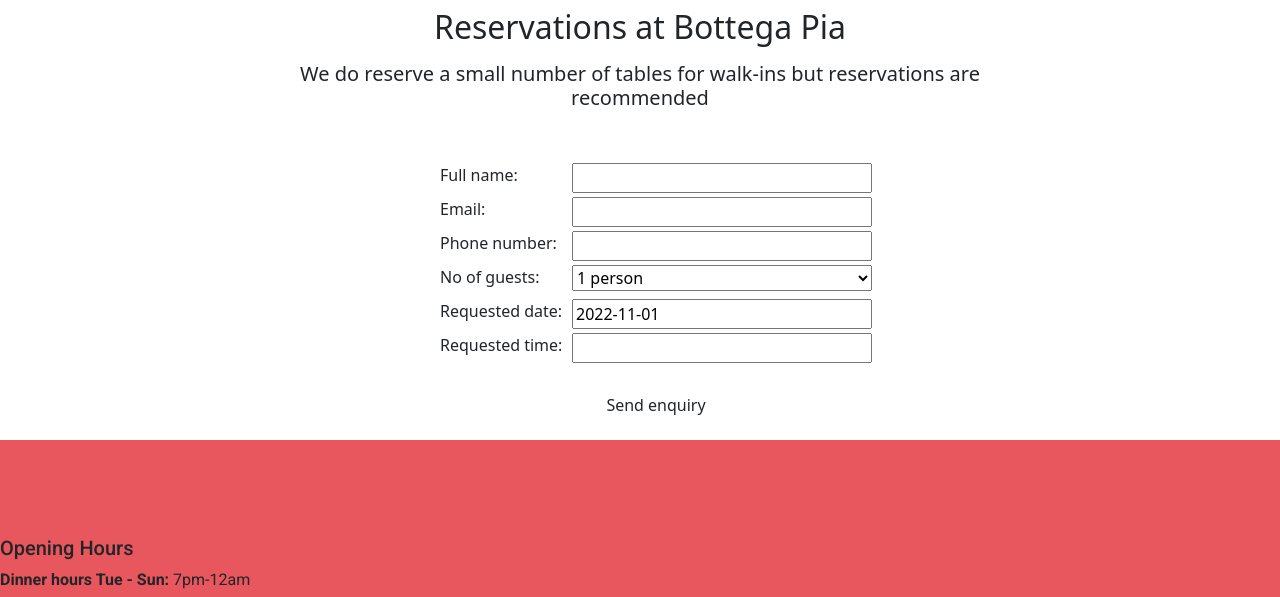
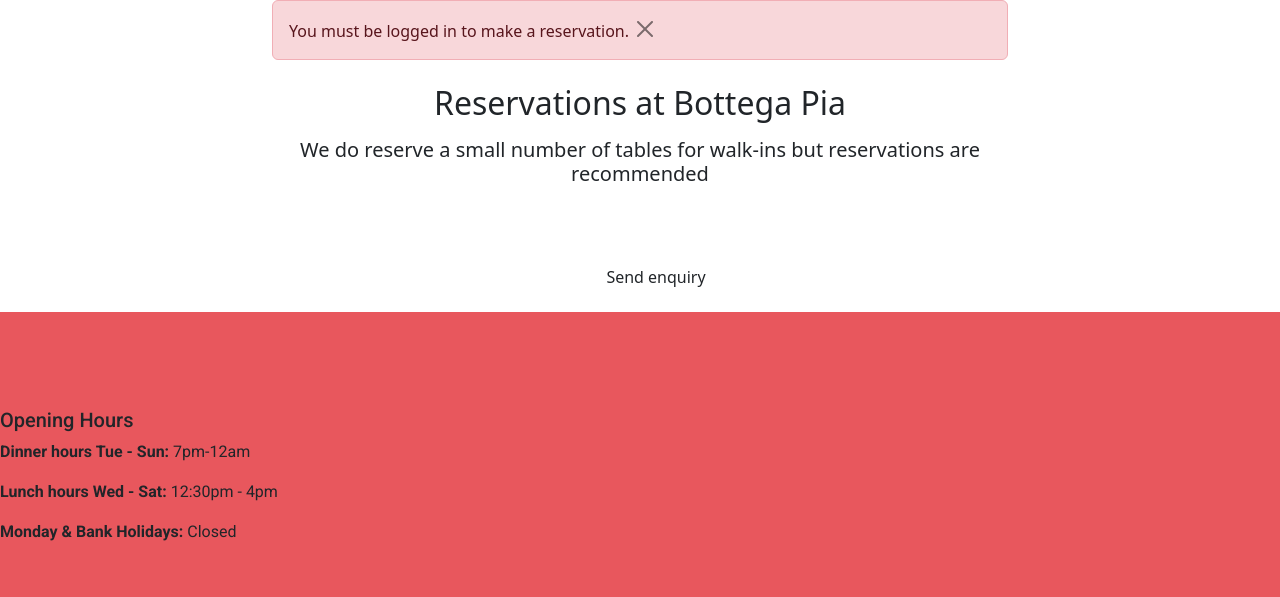
Before and after one commit to ExcellentWish/portfolio-project-4, a Django app: page /reservations/ in a window 1280 px wide. Shown: the part 321-918 px from the top of the page. Run offline with Django 3.2, Linux system fonts and the light colour scheme; some libraries are stand-ins or nearby versions.

Commit message:
Amend reservations to auto populate when user is logged in

```diff
--- a/reservations/views.py
+++ b/reservations/views.py
@@ -9,6 +9,7 @@ import datetime
 from bootstrap_datepicker_plus.widgets import DateTimePickerInput, DatePickerInput, TimePickerInput
 from django.contrib.auth.models import User
 import logging
+from django.contrib.auth.decorators import login_required
 
 logger = logging.getLogger(__name__)
 
@@ -18,12 +19,20 @@ logger = logging.getLogger(__name__)
 class ReservationsEnquiry(View):
     template_name = "reservations.html"
     def get(self, request, *args, **kwargs):
-        customer_form = CustomerForm()
-        reservation_form = ReservationForm()
+        if request.user.is_authenticated:
+            customer_form = CustomerForm(initial={'full_name': request.user.first_name + " " + request.user.last_name, 'email': request.user.email})
+            reservation_form = ReservationForm()
+            return render(
+                request, self.template_name,
+                {'customer_form': customer_form, 'reservation_form': reservation_form}
+                )
+        else:
+            messages.add_message(
+                        request, messages.ERROR, "You must be logged in to make a reservation.")
         logger.warning("Get request")
+
         return render(
             request, self.template_name,
-            {'customer_form': customer_form, 'reservation_form': reservation_form}
         )
 
     def post(self, request, *args, **kwargs):
@@ -32,38 +41,46 @@ class ReservationsEnquiry(View):
         max_tables = Table.objects.all().count()
 
         logger.warning(f"Maximum number of tables: {max_tables}")
-        if customer_form.is_valid() and reservation_form.is_valid():
-            customer_requested_time = reservation_form.cleaned_data['requested_time']
-            customer_requested_date = reservation_form.cleaned_data['requested_date']
+        # You must be logged in to make in a reservation enquiry
+        @login_required
+        def send_reservation(self, customer_form, reservation_form, max_tables, request):
+            if customer_form.is_valid() and reservation_form.is_valid():
 
-            # def get_no_tables_booked(customer_requested_date, customer_requested_time):
+                customer_requested_time = reservation_form.cleaned_data['requested_time']
+                customer_requested_date = reservation_form.cleaned_data['requested_date']
+                logger.warning(f"{customer_requested_time}, {customer_requested_date}")
 
-            logger.warning(f"{customer_requested_time}, {customer_requested_date}")
-            queryset = len(Reservation.objects.filter(
-                requested_time=customer_requested_time, requested_date=customer_requested_date, status="confirmed")
+                queryset = len(Reservation.objects.filter(
+                    requested_time=customer_requested_time, requested_date=customer_requested_date, status="confirmed")
                 )
 
-            logger.warning(f"{queryset}")
-            print(queryset)
-            if queryset == max_tables:
+                logger.warning(f"{queryset}")
+                print(queryset)
+                if queryset == max_tables:
 
-                messages.add_message(
-                    request, messages.ERROR, f"Unfortunately we are fully booked at {customer_requested_time} on {customer_requested_date}")
+                    messages.add_message(
+                        request, messages.ERROR, f"Unfortunately we are fully booked at {customer_requested_time} on {customer_requested_date}")
+
+                    return render(
+                    request, 'reservations.html',
+                    {'customer_form': customer_form, 'reservation_form': reservation_form}
+                    )
+                else:
+                    customer_form.save()
+                    reservation_form.save()
+
+                    messages.add_message(
+                                request, messages.SUCCESS, f"Your enquiry for {customer_requested_time} on {customer_requested_date} has been sent - please note this is not approved until you receive a confirmaton email.")
+
+                    return render(request, 'reservations.html')
+            else:
+                messages.add_message(request, messages.ERROR, "Something is not right with your form")
 
                 return render(
-                request, 'reservations.html',
-                {'customer_form': customer_form, 'reservation_form': reservation_form}
+                    request, 'reservations.html',
+                    {'customer_form': customer_form, 'reservation_form': reservation_form}
                 )
-            else:
-                customer_form.save()
-                reservation_form.save()
-                messages.add_message(
-                        request, messages.SUCCESS, "Your enquiry has been sent - please note this is not approved until you receive a confirmaton email.")
-
-                return render(request, 'reservations.html')
-        else:
-            messages.add_message(request, messages.ERROR, "Something is not right with your form")
             return render(
-                request, 'reservations.html',
-                {'customer_form': customer_form, 'reservation_form': reservation_form}
+                    request, 'reservations.html',
+                    {'customer_form': customer_form, 'reservation_form': reservation_form}
                 )
--- a/templates/account/signup.html
+++ b/templates/account/signup.html
@@ -1,4 +1,4 @@
-{% extends "account/base.html" %}
+{% extends "base.html" %}
 
 {% load i18n %}
 
--- a/templates/reservations.html
+++ b/templates/reservations.html
@@ -20,10 +20,19 @@
         <div class="col-sm-6">
             <!--action="{% url 'reservations' %}" -->
             <form method="POST">
-                {% csrf_token %}
+
                 <ul id="full-form">
+                    {% csrf_token %}
 
-                    {% if user.is_authenticated %}
+                    {{ customer_form.errors }}
+
+                    {{ customer_form.non_field_errors }}
+
+                    {{ reservation_form.errors }}
+
+                    {{ reservation_form.non_field_errors }}
+
+                    <!-- {% if user.is_authenticated %}
                     <div id="authenticated-list">
                         <li>
                             <label for="id_full_name">Full name:</label>
@@ -42,11 +51,9 @@
                     </div>
                     {% else %}
 
-                    {{ customer_form.as_ul }}
+                    {% endif %}-->
 
-                    {% endif %}
 
-                    {{ reservation_form.as_ul }}
 
                     <button type="submit" class="button btn-outline-success mt-4 text-center submit-button">Send
                         enquiry</button>
```
